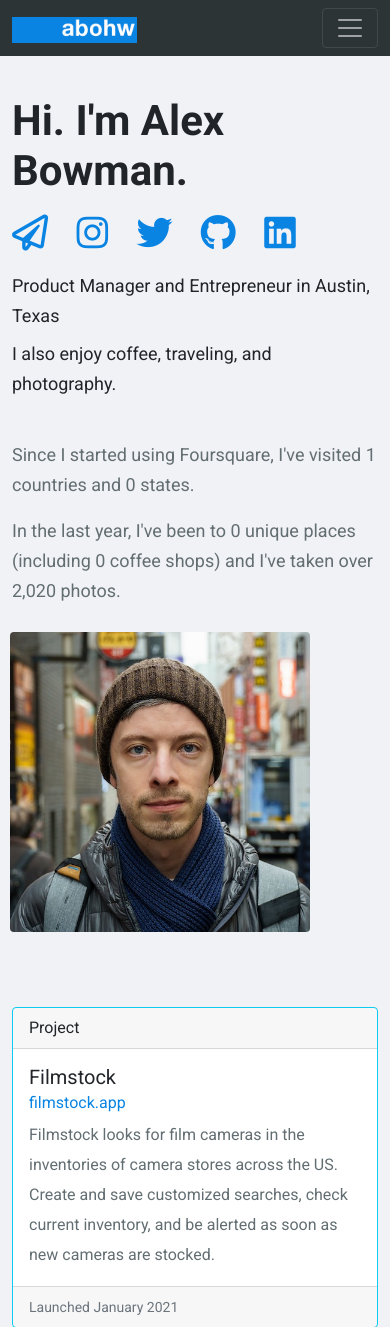
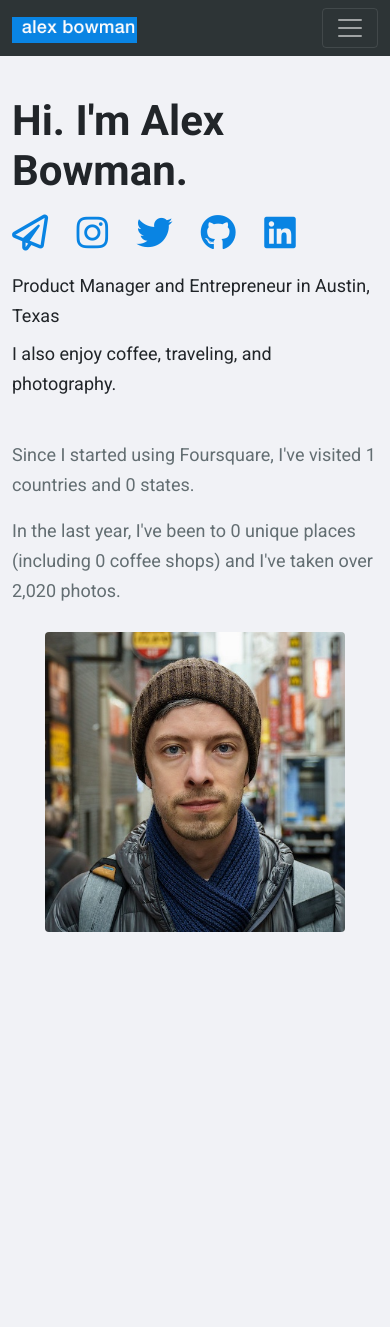
Before and after one commit to abohw/abohw-com, a Django app: page / in a window 390 px wide. Shown: the top 1327 px of the page. After the commit the page ends 932 px from the top, so only its background shows below. Run offline with Django 3.2, Linux system fonts and the light colour scheme; tables that the repository leaves empty hold one stand-in row (values such as "Sample post"); parts of the project's set-up code (start-up, migrations or seed data) failed here and were passed over.

Commit message:
mobile cleanup

```diff
--- a/templates/index.html
+++ b/templates/index.html
@@ -10,11 +10,11 @@
 
 {% block content %}
 
-    <div class="container-xl">
+    <div class="container-md">
 
-      <div class="row align-items-center justify-content-between" style="padding-top: 40px;">
+      <div class="row align-items-center justify-content-center justify-content-md-between" style="padding-top: 40px;">
 
-        <div class="col-auto ml-auto">
+        <div class="col-auto">
 
           <h1>Hi. I'm Alex Bowman.</h1>
 
@@ -46,6 +46,7 @@
 
     </div>
 
+  <!--
   <div class="container-xl" style="padding-top: 65px; padding-bottom: 25px;">
 
     <div class="row row-cols-1 row-cols-md-4 g-4">
@@ -126,6 +127,7 @@
     </div>
 
   </div>
+  -->
 
 
 {% endblock %}
--- a/templates/photos/index.html
+++ b/templates/photos/index.html
@@ -69,8 +69,8 @@
           });
 
           window.setTimeout(function() {
-            var enableNsfw = confirm('nsfw mode enabled. continue?');
-            if(enableNsfw){ window.location.href = '?s=d'; } }, 2500);
+            var disableSfw = confirm('nsfw mode enabled. continue?');
+            if(disableSfw){ window.location.href = '?s=d'; } }, 2500);
 
         });
       </script>
```
Also changed, not shown: static/img/logo.png.
